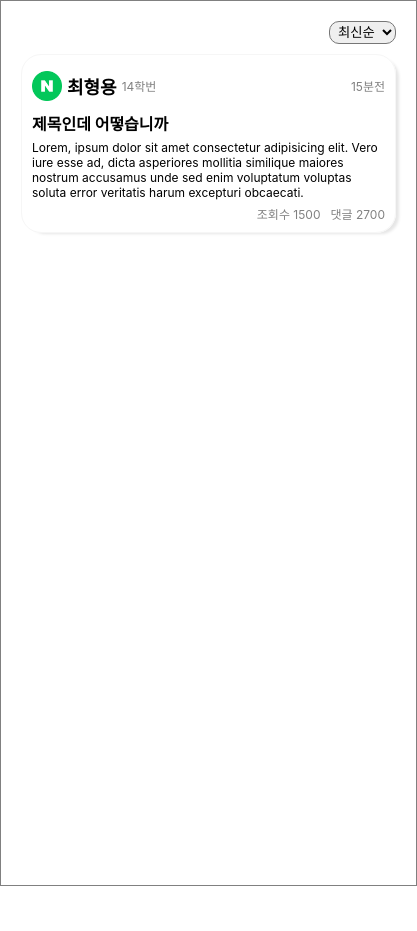
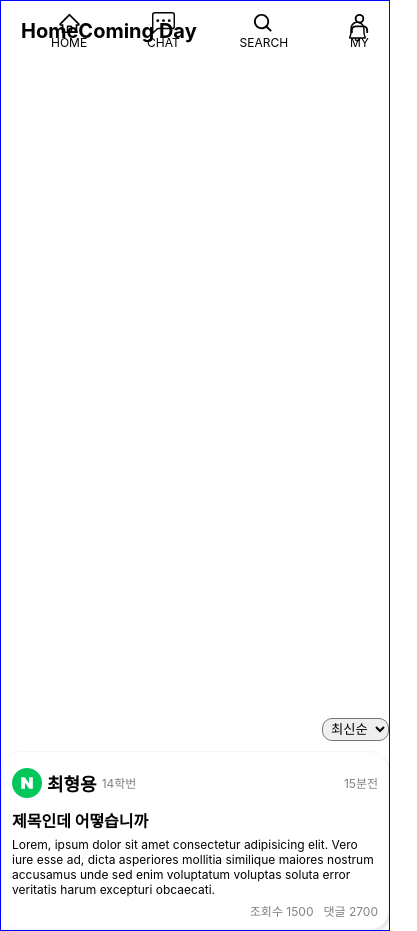
Before and after one commit to jennywoon/HomeComingDay, a React (Create React App) app: page /mainhelp in a window 390 px wide. Shown: the whole page, 417 px wide, since content can reach past the window. Before the commit the page ends 886 px from the top, so only its background shows below. Built offline with nearby package versions, Linux system fonts and the light colour scheme.

Commit message:
모바일 테스트

```diff
--- a/src/components/BottomTap.jsx
+++ b/src/components/BottomTap.jsx
@@ -39,6 +39,7 @@ export default BottomTap;
 
 const SecondWrap = styled.div`
     width: 420px;
+    position: fixed;
 `
 const Bottom = styled.div`
     height: 60px;
--- a/src/components/HeaderTap.jsx
+++ b/src/components/HeaderTap.jsx
@@ -1,10 +1,16 @@
 import React from 'react';
+import { useNavigate } from "react-router-dom"
 import styled from 'styled-components';
 
 const HeaderTap = () => {
+    const navigate = useNavigate();
+
     return (
         <Navbar>
-            <NavbarTitle>도움요청</NavbarTitle>
+            <NavbarTitle
+                onClick={() => { navigate("/mainhelp") }}
+                style={{ cursor: "pointer" }}
+            >도움요청</NavbarTitle>
             <NavbarTitle>정보공유</NavbarTitle>
             <NavbarTitle>만남일정</NavbarTitle>
             <NavbarTitle>자유토크</NavbarTitle>
@@ -15,12 +21,13 @@ const HeaderTap = () => {
 export default HeaderTap;
 
 const Navbar = styled.div`
+    width: 420px;
     height: 30px;
     border: 1px solid green;
     display: flex;
     justify-content: space-between;
     align-items: center;
-    padding: 0 20px;
+    /* padding: 0 20px; */
     font-size: 15px;
     font-weight: bold;
 `
--- a/src/components/Help.jsx
+++ b/src/components/Help.jsx
@@ -1,13 +1,13 @@
 import styled from "styled-components"
 import Img from "../assets/naverIcon.png"
 
-const Help =() =>{
+const Help = () => {
     return (
-        <Layout>{/*레이아웃생기면 없애면댐*/}
+        <HelpContainer>
             {/* banner 선배님도와주세요*/}
             <Select name="state">
-              <option>최신순</option>
-              <option>인기순</option>
+                <option>최신순</option>
+                <option>인기순</option>
             </Select>
             <HelpList>{/* map돌리기 */}
                 <HelpCard>
@@ -27,21 +27,16 @@ const Help =() =>{
                     </CardFooter>
                 </HelpCard>
             </HelpList>
-        </Layout>
+        </HelpContainer>
     )
 
 }
 
 export default Help
 
-const Layout = styled.div`
-    width : 375px;
-    height: 100vh;
-    border:1px solid gray;
-    margin: auto;
-    padding : 20px;
+const HelpContainer = styled.div`
+
 `
-
 const Select = styled.select`
     display: flex;
     margin-left: auto;
--- a/src/components/Home.jsx
+++ b/src/components/Home.jsx
@@ -16,4 +16,6 @@ const HomeContainer = styled.div`
     width: 100%;
     height: 809px;
     border: 1px solid red;
+    display: flex;
+    flex-direction: column;
 `
--- a/src/components/Layout.jsx
+++ b/src/components/Layout.jsx
@@ -23,11 +23,12 @@ const LayoutContainer = styled.div`
     background-color: #F7EDE2;
     display: flex;
     justify-content: center;
+
 `
 
 const LayoutWrap = styled.div`
     width: 420px;
-    height: 100vh;
+    height: 929px;
     border: 1px solid blue;
     background-color: white;
     display: flex;
--- a/src/pages/MainHelp.jsx
+++ b/src/pages/MainHelp.jsx
@@ -1,10 +1,11 @@
 import Help from "../components/Help"
+import Layout from "../components/Layout"
 
 const MainHelp = () =>{
     return (
-        //Layout
-        //nav
-        <Help></Help>
+        <Layout>
+            <Help/>
+        </Layout>
 
     )
 
--- a/src/pages/MainPage.jsx
+++ b/src/pages/MainPage.jsx
@@ -1,13 +1,15 @@
 import React from 'react';
 import Home from '../components/Home';
 import Layout from '../components/Layout';
+import Help from "../components/Help"
 
 const MainPage = () => {
 
     return (
 
         <Layout>
-            <Home/>
+            <Home />
+            {/* <Help /> */}
         </Layout>
     );
 };
```
